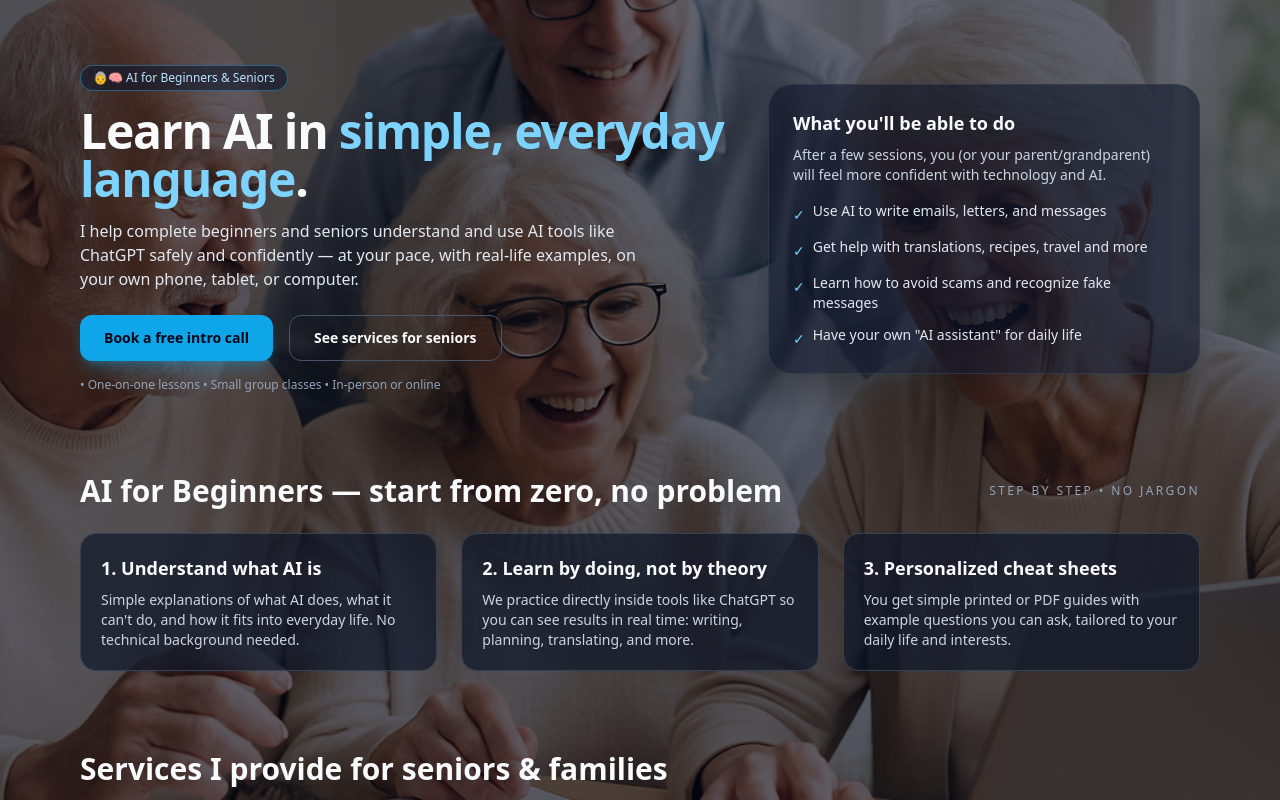
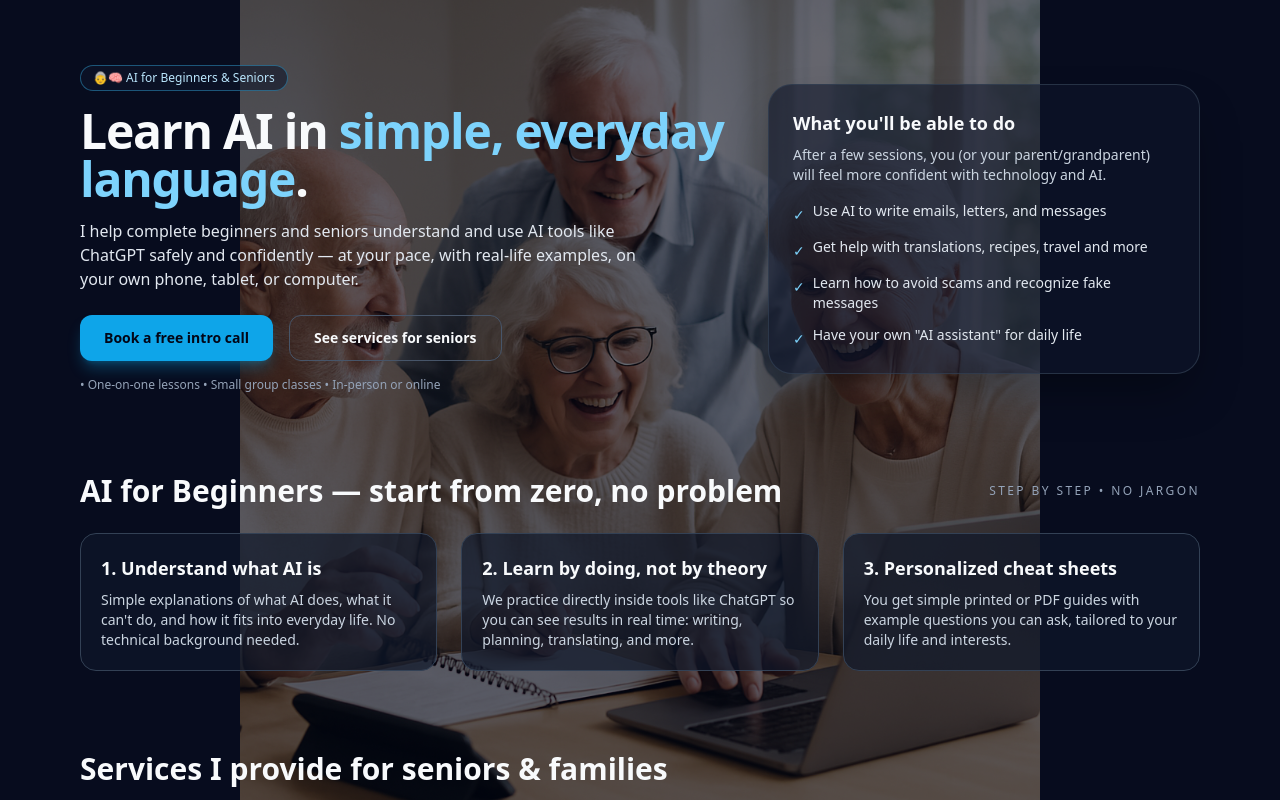
Before and after one commit to wilfriedlefebvre-png/aiforbeginners, a Next.js app: page /ai-for-beginners in a window 1280 px wide. Shown: the top 802 px of the page. Built offline with nearby package versions, Linux system fonts and the light colour scheme.

Commit message:
Adjust background image to show full picture without cropping (contain instead of cover)

```diff
--- a/app/ai-for-beginners/page.tsx
+++ b/app/ai-for-beginners/page.tsx
@@ -5,8 +5,12 @@
     <main className="min-h-screen text-slate-50 relative">
       {/* Background image */}
       <div
-        className="fixed inset-0 -z-10 bg-cover bg-center bg-no-repeat"
-        style={{ backgroundImage: 'url(/background.png)' }}
+        className="fixed inset-0 -z-10 bg-center bg-no-repeat"
+        style={{
+          backgroundImage: 'url(/background.png)',
+          backgroundSize: 'contain',
+          backgroundColor: '#0f172a'
+        }}
       />
 
       {/* Overlay for readability */}
```
